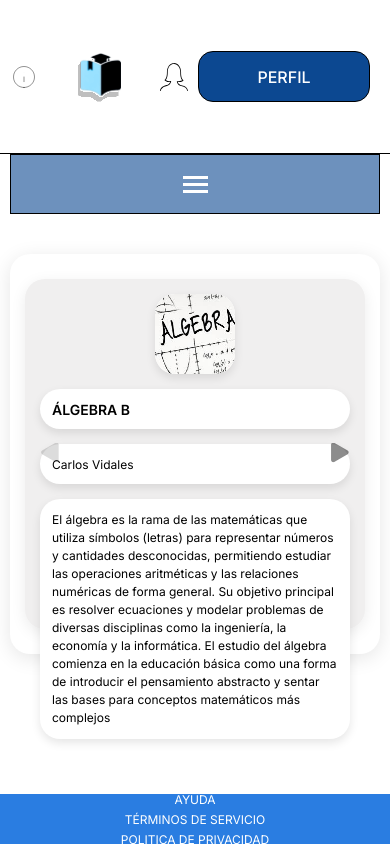
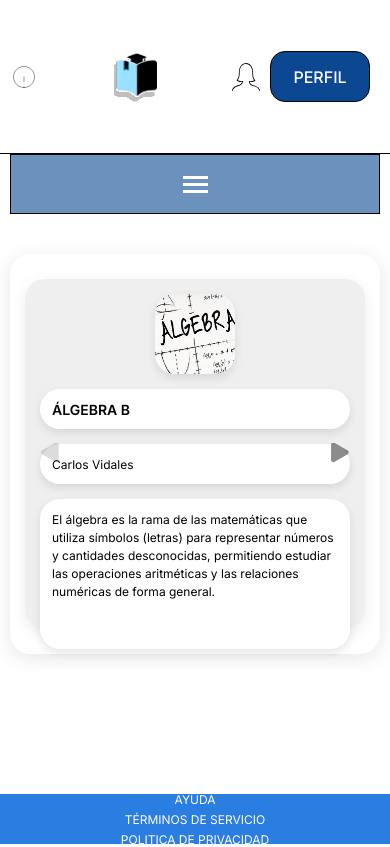
Before and after one commit to JPYeipi/Act_4_1_RevillaNieto_JuanPablo, a Vue app: page / in a window 390 px wide. Built offline with nearby package versions, Linux system fonts and the light colour scheme.

Commit message:
Correcciones

```diff
--- a/src/App.vue
+++ b/src/App.vue
@@ -66,7 +66,7 @@ export default {
         {
           title: 'ÁLGEBRA B',
           subtitle: 'Carlos Vidales',
-          content: 'El álgebra es la rama de las matemáticas que utiliza símbolos (letras) para representar números y cantidades desconocidas, permitiendo estudiar las operaciones aritméticas y las relaciones numéricas de forma general. Su objetivo principal es resolver ecuaciones y modelar problemas de diversas disciplinas como la ingeniería, la economía y la informática. El estudio del álgebra comienza en la educación básica como una forma de introducir el pensamiento abstracto y sentar las bases para conceptos matemáticos más complejos',
+          content: 'El álgebra es la rama de las matemáticas que utiliza símbolos (letras) para representar números y cantidades desconocidas, permitiendo estudiar las operaciones aritméticas y las relaciones numéricas de forma general.',
           image: './src/assets/algebraa.jpg'
         },
         {
--- a/src/components/Button.vue
+++ b/src/components/Button.vue
@@ -1,6 +1,7 @@
 <!-- Boton
 Este componente es el boton que debe servir para entrar al perfil, debería de estar dentro del
 componente de Header, se puede reutilizar si queremos hacer cualquier otro botón
+Recibe el texto como variable de App.vue, y los estilos son para que sea responsivo y hover
 -->
 
 <template>
@@ -41,4 +42,22 @@ export default {
   background-color: var(--color-primary-hover);
 }
 
+@media (max-width: 768px) {
+  .custom-button{
+    width: 140px;
+  }
+  .custom-button:hover {
+  background-color: var(--color-primary-hover);
+}
+}
+
+@media (max-width: 480px) {
+  .custom-button {
+    width: 100px;
+  }
+  .custom-button:hover {
+  background-color: var(--color-primary-hover);
+}
+}
+
 </style>
--- a/src/components/Desc.vue
+++ b/src/components/Desc.vue
@@ -28,7 +28,7 @@ export default {
 <style scoped>
 .content-rectangle {
   width: 1074px;
-  height: 236px;
+  height: 90%;
   background-color: var(--color-white);
   border-radius: var(--card-border-radius);
   box-shadow: 0 4px 10px rgba(0, 0, 0, 0.1);
--- a/src/components/Menu.vue
+++ b/src/components/Menu.vue
@@ -230,7 +230,7 @@ export default {
   }
 }
 
-@media (max-width: 768px) {
+@media (max-width: 508px) {
   .desktop-menu {
     display: none;
   }
--- a/src/components/Title.vue
+++ b/src/components/Title.vue
@@ -53,7 +53,7 @@ export default {
 }
 
 /* Responsive */
-@media (max-width: 768px) {
+@media (max-width: 908px) {
   .text-rectangle {
     width: 100%;
     height: auto;
```
